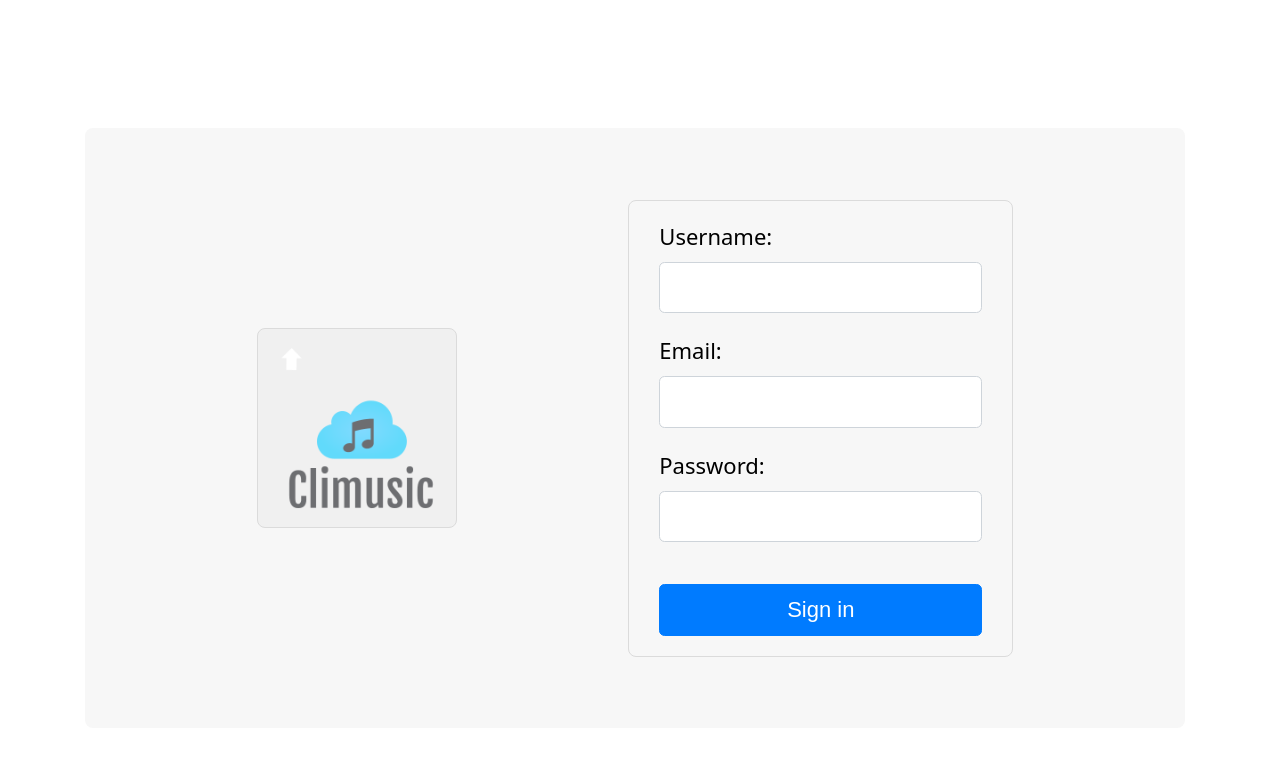
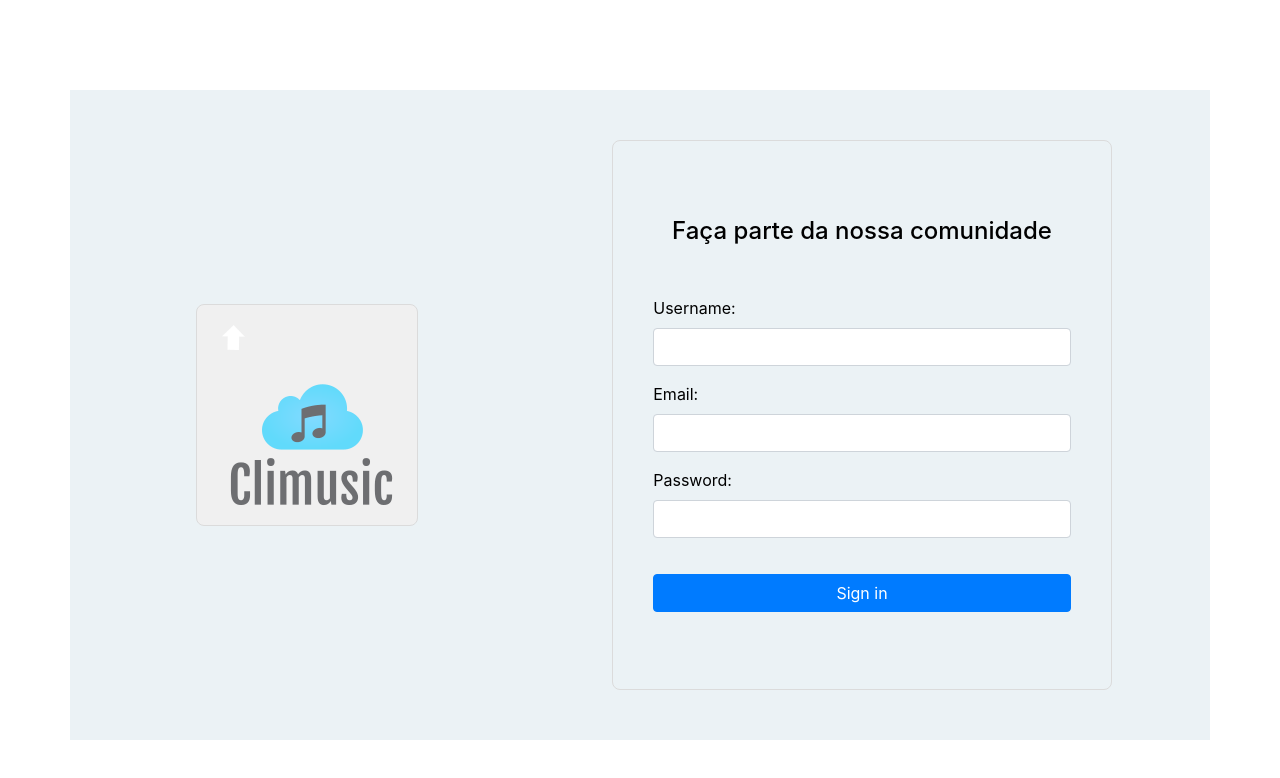
Before and after one commit to AntonioFuziy/climusic, a React (Create React App) app: page /login in a window 1280 px wide. Shown: the top 778 px of the page. Built offline with nearby package versions, Linux system fonts and the light colour scheme.

Commit message:
conditional images based on weather

```diff
--- a/src/App.js
+++ b/src/App.js
@@ -1,6 +1,6 @@
 import React, { useState, useEffect } from 'react';
 
-import "./styles/global.css";
+// import "./styles/global.css";
 
 import Routes from './Routes';
 
--- a/src/pages/Login.jsx
+++ b/src/pages/Login.jsx
@@ -74,8 +74,11 @@ export default class Login extends Component{
         return(
             <div className="container">
                 <div className="box">
-                    <img src={logo} alt="" className="logo-image"/>
-                    <form onSubmit={this.onSubmit}>
+                    <div className="side-image">
+                        <img src={logo} alt="" className="logo-image"/>
+                    </div>
+                    <form onSubmit={this.onSubmit} className="login-form">
+                        <h3 className="title">Faça parte da nossa comunidade</h3>
                         <div className="form-group">
                             <label htmlFor="username-input">Username:</label>
                             <input type="text" id="username-input" className="form-control" required value={this.state.username} onChange={this.onChangeUsername}/>
@@ -91,7 +94,7 @@ export default class Login extends Component{
                             <input type="password" id="password-input" className="form-control" required value={this.state.password} onChange={this.onChangePassword}/>
                         </div>
 
-                        <button type="submit" className="btn btn-primary">Sign in</button>
+                        <button type="submit" className="btn btn-primary submit-login">Sign in</button>
                     </form>
                 </div>
             </div>
--- a/src/pages/Weather.jsx
+++ b/src/pages/Weather.jsx
@@ -3,6 +3,9 @@ import axios from 'axios';
 import { Link } from 'react-router-dom';
 
 import "../styles/Weather.css";
+
+import Clouds from '../images/cloudy.jpg'
+import Clear from '../images/clear.jpg'
 
 export default class Weather extends Component {
     constructor(props){
@@ -10,11 +13,15 @@ export default class Weather extends Component {
 
         this.state = {
             city : '',
-            weather: ''
+            weather: '',
+            gender: '',
+            images: [Clouds, Clear],
+            image: null
         }
 
         this.updateCity = this.updateCity.bind(this);
         this.handleSubmit = this.handleSubmit.bind(this);
+        this.renderImage = this.renderImage.bind(this);
     }
 
 
@@ -30,12 +37,17 @@ export default class Weather extends Component {
 
     renderImage(weather){
         if (weather === "Clouds"){
-            console.log("Musica mais triste")
-
+            this.setState({
+                gender: "Mood",
+                image: this.state.images[0]
+            })
         }
 
         else if (weather === "Clear"){
-            console.log("Chill music")
+            this.setState({
+                gender: "Chill",
+                image: this.state.images[1]
+            })
         }
 
         else{
@@ -62,18 +74,24 @@ export default class Weather extends Component {
     }
 
     render(){
+        var climateImage = <img src={this.state.image} alt="climate"/>
+
         return(
             <div className="container">
-                <form>
+                <form className="city-form">
                     <div className="form-group">
-                        <label htmlFor="cidade-input">Qual cidade gostaria de pesquisar?</label>
-                        <input id="cidade-input" type="text" onChange={this.updateCity} name="city"/>
+                        <label htmlFor="cidade-input">Qual cidade você está nesse momento?</label>
+                        <input id="cidade-input" className="form-control" type="text" onChange={this.updateCity} name="city"/>
                     </div>
-                    <button id="submitCidade" className="btn btn-primary" onClick={this.handleSubmit}>Pesquisar</button>
+                    <button id="submitCidade" className="btn btn-primary" type="button" onClick={this.handleSubmit}>Pesquisar</button>
                 </form>
 
                 <div className="weather">
                     <p>{this.state.weather}</p>
+                    <p>{this.state.gender}</p>
+
+                    {climateImage}
+                    {/* <img src={this.state.weather} alt=""/> */}
 
                     <Link to="/">List</Link>
                 </div>
--- a/src/styles/ListSpotify.css
+++ b/src/styles/ListSpotify.css
@@ -1,8 +1,4 @@
-*{
-    font:400 22px Noto Sans, sans-serif;
-}
-
-container{
+.container{
     color: #ffffff;
     background:  #ebf2f5;
     box-sizing: border-box;
--- a/src/styles/Login.css
+++ b/src/styles/Login.css
@@ -1,22 +1,11 @@
 .container{
+    color: #000;
     display: flex;
     flex-direction: column;
-    margin-top: 10%;
-}
-
-.logo-image{
-    width: 200px;
-    height: auto;
-    background-color: #f0f0f0;
-    border: 1px solid #dbdbdb;
-    border-radius: 8px;
-    padding: 10px;
+    margin-top: 7%;
 }
 
 .box{
-    max-width: 1100px;
-    height: 600px;
-    background-color: #f7f7f7;
     display: flex;
     flex-direction: row;
     justify-content: space-evenly;
@@ -24,14 +13,43 @@
     border-radius: 8px;
 }
 
-form{
-    max-width: 700px;
-    padding: 20px 30px;
+.side-image {
+    width: 40%;
+    height: 550px;
+    display: flex;
+    flex-direction: column;
+    align-items: center;
+    justify-content: center;
+    max-height: 700px;
+}
+
+.logo-image{
+    background-color: #f0f0f0;
     border: 1px solid #dbdbdb;
     border-radius: 8px;
+    padding: 10px;
+    cursor: pointer;
 }
 
-.btn{
+.title{
+    text-align: center;
+    font-size: 24px;
+    margin-bottom: 50px;
+}
+
+.login-form{
+    display: flex;
+    flex-direction: column;
+    justify-content: center;
+    width: 45%;
+    height: 550px;
+    padding: 40px;
+    border: 1px solid #dbdbdb;
+    border-radius: 8px;
+    margin: 50px auto;
+}
+
+.submit-login{
     margin-top: 20px;
     width: 100%;
 }
--- a/src/styles/Weather.css
+++ b/src/styles/Weather.css
@@ -1,4 +1,14 @@
-form{
+.city-form{
+    display: flex;
+    flex-direction: column;
+    justify-content: center;
+    align-items: center;
+    /* border: 1px solid #dbdbdb;
+    border-radius: 8px; */
+    padding: 20px 30px;
+}
+
+.weather{
     display: flex;
     flex-direction: column;
     justify-content: center;
```
Also changed, not shown: src/images/clear.jpg (added), src/images/cloudy.jpg (added).
